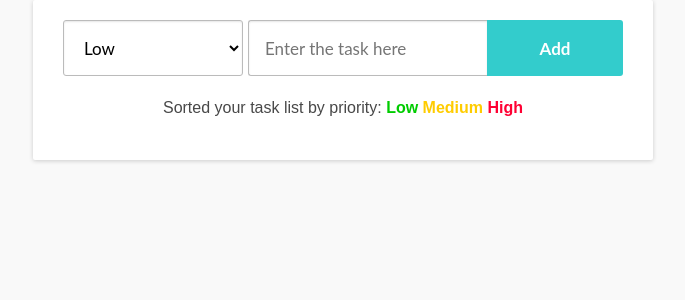
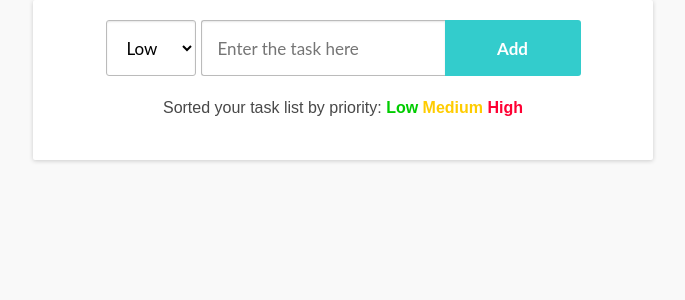
Before and after one commit to kostyaMosin/TodoList, a Django app: page / in a window 1280 px wide. Shown: the part 121-421 px from the top of the page, without its empty margins (297-982 px from the left). Run offline with Django 3.2, Linux system fonts and the light colour scheme; data that the repository does not hold is empty.

Commit message:
fix <select>

```diff
--- a/static/todolist/css/style.css
+++ b/static/todolist/css/style.css
@@ -162,7 +162,7 @@ section .red {
 }
 #formtask select {
     display: table-cell;
-    width: 180px;
+    width: 90px;
     height: 56px;
     padding: 10px 16px;
     font: 17px lato,arial;
```
